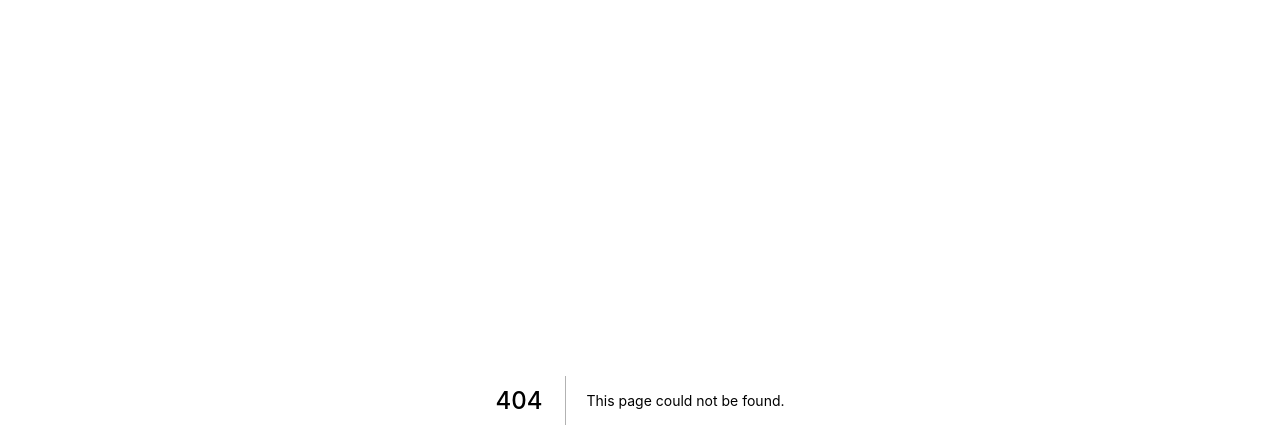
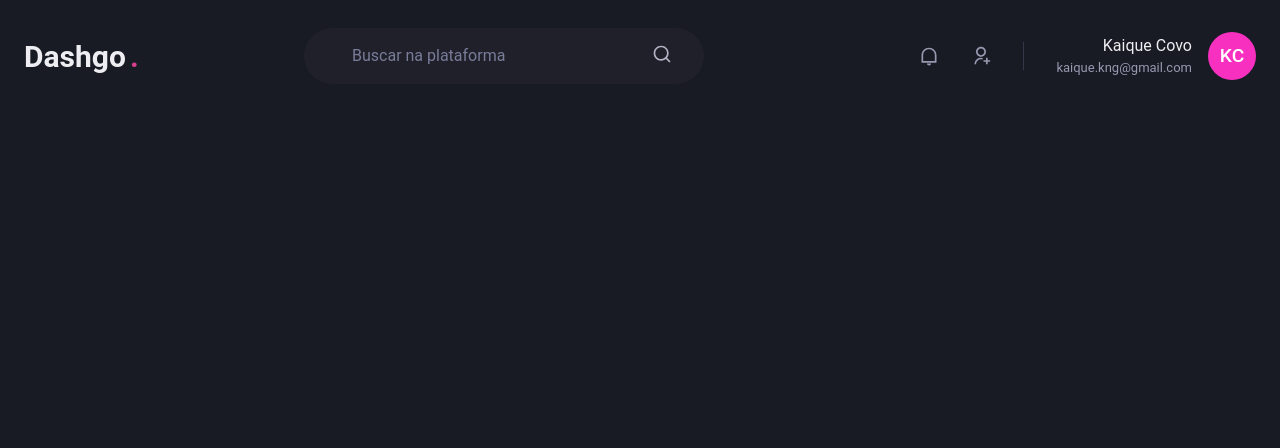
Before and after one commit to KaiqueCovo/dashgo, a Next.js app: page /dashboard in a window 1280 px wide. Before the commit this address had no page. Shown: the top 448 px of the page. Built offline with nearby package versions, Linux system fonts and the light colour scheme.

Commit message:
feat(header/dashboard): add dashboard page and header component

```diff
--- /dev/null
+++ b/src/components/Header/index.tsx
@@ -0,0 +1,76 @@
+import { Flex, Icon, Input, HStack, Text, Box, Avatar } from "@chakra-ui/react"
+import { RiNotificationLine, RiSearchLine, RiUserAddLine } from 'react-icons/ri'
+
+export const Header = () => {
+  return (
+    <Flex
+      as="header"
+      w="100%"
+      maxWidth={1480}
+      h="20"
+      mx="auto"
+      mt="4"
+      px="6"
+      align="center"
+    >
+      <Text
+        fontSize="3xl"
+        fontWeight="bold"
+        letterSpacing="light"
+        w="64"
+      >
+        Dashgo
+        <Text as="span" color="pink.500" ml="1">.</Text>
+      </Text>
+
+      <Flex
+        as="label"
+        flex="1"
+        py="4"
+        px="8"
+        ml="6"
+        maxWidth={400}
+        alignSelf="center"
+        color="gray.200"
+        position="relative"
+        bg="gray.800"
+        borderRadius="full"
+      >
+        <Input
+          color="gray.50"
+          variant="unstyled"
+          px="4"
+          mr="4"
+          placeholder="Buscar na plataforma"
+          _placeholder={{ color: "gray.400"}}
+        />
+        <Icon as={RiSearchLine} fontSize="20" />
+      </Flex>
+
+      <Flex
+        align="center"
+        ml="auto"
+      >
+        <HStack
+          spacing="8"
+          mx="8"
+          pr="8"
+          py="1"
+          color="gray.300"
+          borderRightWidth={1}
+          borderColor="gray.700"
+        >
+          <Icon as={RiNotificationLine} fontSize="20" />
+          <Icon as={RiUserAddLine} fontSize="20" />
+        </HStack>
+        <Flex align="center">
+          <Box mr="4" textAlign="right">
+            <Text>Kaique Covo</Text>
+            <Text color="gray.300" fontSize="small">kaique.kng@gmail.com</Text>
+          </Box>
+          <Avatar size="md" name="Kaique Covo" />
+        </Flex>
+      </Flex>
+    </Flex>
+  )
+}
--- /dev/null
+++ b/src/pages/dashboard.tsx
@@ -0,0 +1,8 @@
+import { Header } from '@/components/Header'
+import type { NextPage } from 'next'
+
+const Dashboard: NextPage = () => {
+  return (<Header />)
+}
+
+export default Dashboard
```
